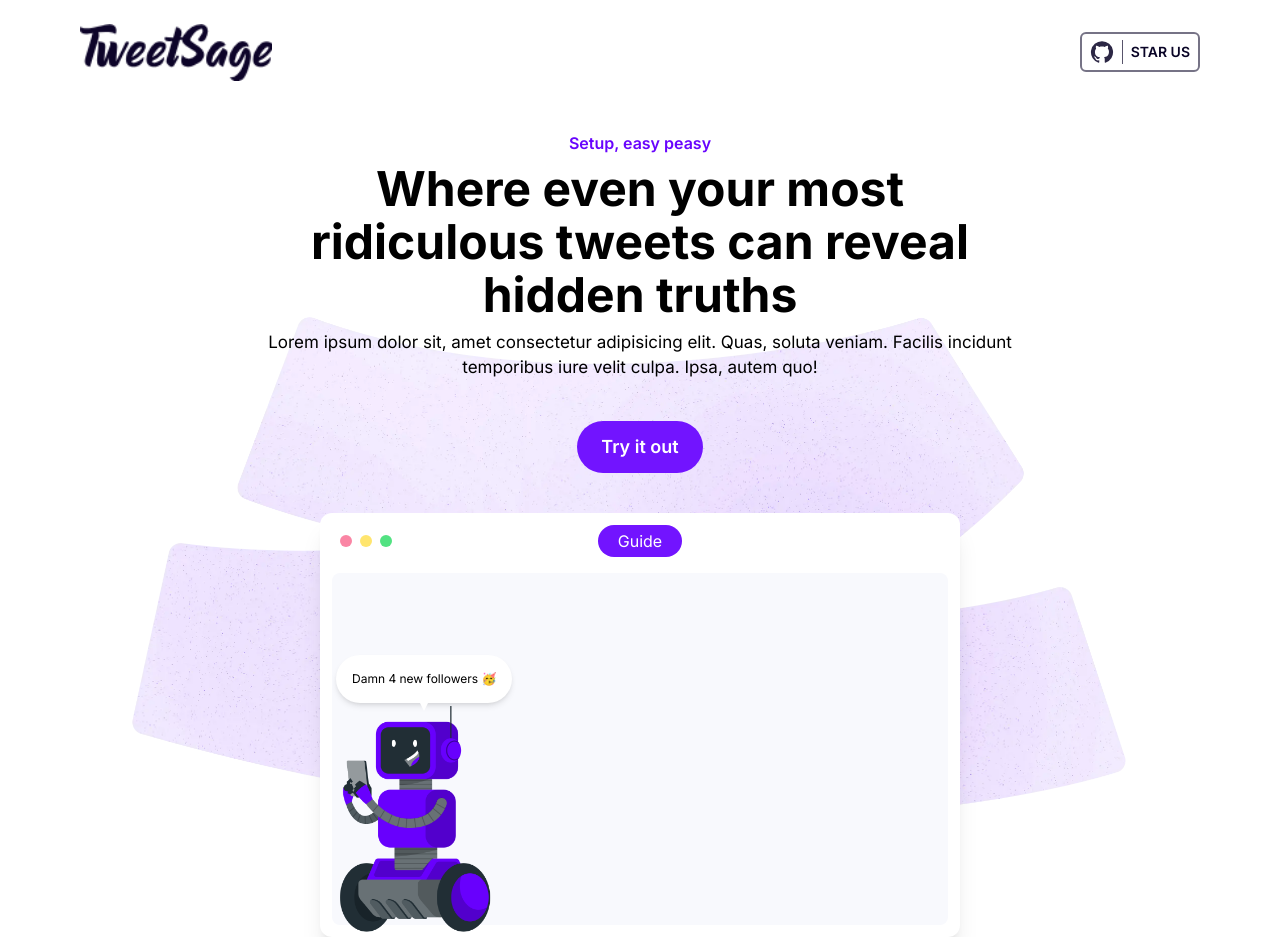
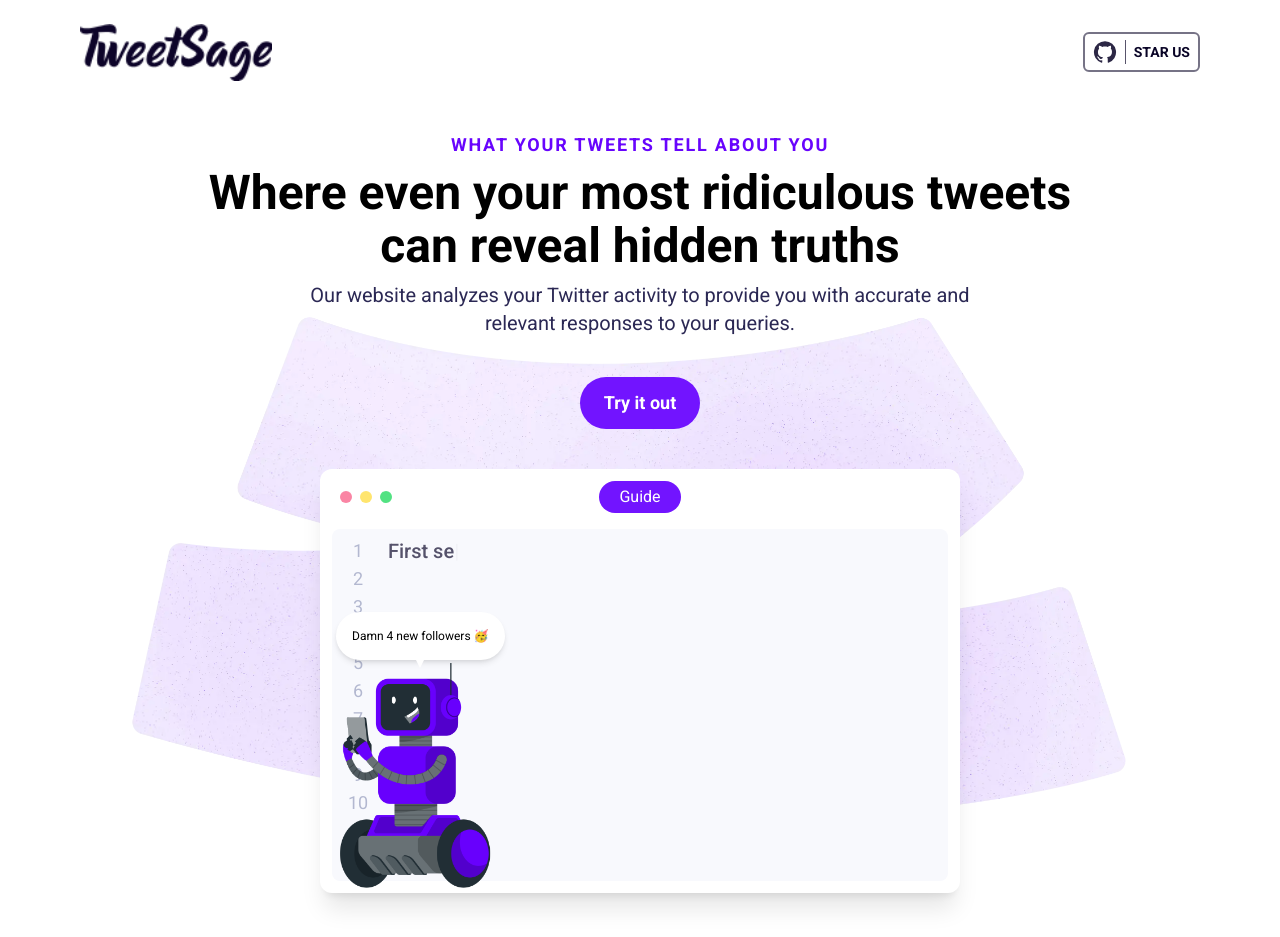
Before and after one commit to Aadarsh805/TweetSage, a Next.js app: page / in a window 1280 px wide. After the commit the page ends 893 px from the top, so only its background shows below. Built offline with nearby package versions, Linux system fonts and the light colour scheme.

Commit message:
few framer motion transitions

```diff
--- a/app/layout.tsx
+++ b/app/layout.tsx
@@ -23,16 +23,13 @@
 }: {
   children: React.ReactNode;
 }) {
-  const scrollTop = () => {
-    console.log("hellow");
-  };
   useEffect(() => {
     window.scrollTo(0, 0);
-  }, [scrollTop]);
+  }, []);
 
   return (
     <html>
-      <body className="h-screen">
+      <body className="h-screengroup-hover:translate-x-[-9.5rem]">
         <Navbar />
         <Image
           src={bgImage}
--- a/app/page.tsx
+++ b/app/page.tsx
@@ -3,6 +3,8 @@
 import Image from "next/image";
 import Link from "next/link";
 import bot from "public/bot.png";
+import { useEffect, useState } from "react";
+import { motion } from "framer-motion";
 
 const page = () => {
   // const transitionRef = useRef<null | HTMLInputElement>(null);
@@ -11,21 +13,49 @@
   //   transitionRef!.current!.style.transform = `translateY(-200vh)`;
   // };
 
+  const sentences = ["First sentence", "Second sentence", "Third sentence"];
+  const [index, setIndex] = useState(0);
+  const [text, setText] = useState("");
+
+  useEffect(() => {
+    const interval = setInterval(() => {
+      const currentSentence = sentences[index];
+      const currentChar = currentSentence[text.length];
+
+      if (text.length === currentSentence.length) {
+        setText("");
+        setIndex((index + 1) % sentences.length);
+      } else {
+        setText(text + currentChar);
+      }
+    }, 100);
+
+    return () => clearInterval(interval);
+  }, [index, text, sentences]);
+
+  const numbers = [1, 2, 3, 4, 5, 6, 7, 8, 9, 10];
+
   return (
     <div
       // ref={transitionRef}
       className="flex flex-col relative transition-all duration-500 ease-linear"
     >
-      <div className="sm:mt-20 mt-20 flex flex-col items-center justify-center sm:gap-10 gap-6 relative px-10">
-        <div className="flex z-[20] flex-col items-center justify-center text-center gap-2 max-w-[48em] ">
-          <p className="text-[#6804fd] font-semibold">Setup, easy peasy</p>
+      <motion.div
+        animate={{ y: 0, opacity: 1 }}
+        initial={{ y: "50%", opacity: 0 }}
+        transition={{ duration: 0.5 }}
+        className="sm:mt-20 mt-20 flex flex-col items-center justify-center sm:gap-10 gap-6 relative px-10"
+      >
+        <div className="flex z-[20] flex-col items-center justify-center text-center gap-2 max-w-[58em] ">
+          <p className="text-[#6804fd] font-semibold text-lg tracking-widest uppercase">
+            What your tweets tell about you
+          </p>
           <h1 className="text-3xl xs:text-4xl sm:text-5xl font-semibold lg:font-bold lg:leading-[3.3rem] leading-8">
             Where even your most ridiculous tweets can reveal hidden truths{" "}
           </h1>
-          <p className="text-[14px] md:text-[16px] lg:text-[17px]">
-            Lorem ipsum dolor sit, amet consectetur adipisicing elit. Quas,
-            soluta veniam. Facilis incidunt temporibus iure velit culpa. Ipsa,
-            autem quo!
+          <p className="text-[14px] md:text-[16px] lg:text-xl max-w-2xl text-[#2b2854]">
+            Our website analyzes your Twitter activity to provide you with
+            accurate and relevant responses to your queries.
           </p>
         </div>
 
@@ -42,7 +72,7 @@
             <div
               className={`relative group-hover:translate-x-[-9.5rem] transition duration-700`}
             >
-              <Image src={bot} alt="bot" className={`w-[10rem]  `} />
+              <Image src={bot} alt="bot" className={`w-[10rem]`} />
               <div
                 className={`bot-chat absolute whitespace-nowrap z-50 -top-[3rem] left-0 w-fit p-4 text-xs bg-white rounded-full shadow-md hidden opacity-0 group-hover:flex group-hover:opacity-100 transition duration-1000`}
               >
@@ -66,32 +96,23 @@
             </p>
           </div>
           <div className="bg-[#f8f9fd] h-[18rem] sm:h-[22rem] px-4 py-2 rounded-lg z-[20]">
-            {/*  */}
+            <div className="flex  absolute max-h-fit overflow-hidden w-fit flex-col items-center">
+              {numbers.map((number) => (
+                <span key={number} className="text-[#b3b8d0] lg:text-lg">
+                  {number}
+                </span>
+              ))}
+            </div>
+            <p className="ml-10 leading-8 text-lg lg:text-xl font-medium text-[#090426ae] typing-effect2">
+              {text}
+            </p>
           </div>
         </div>
 
         {/* <Image src={boba5} alt="bobo" className=" w-[30rem]" /> */}
-      </div>
+      </motion.div>
     </div>
   );
 };
 
 export default page;
-
-{
-  /* <p className="text-black">Setup, easy peasy</p>
-<h1 className="font-extrabold text-4xl  lg:text-5xl leading-[1em] text-black">
-  Where even your most ridiculous tweets can reveal hidden truths{" "}
-</h1>
-<p className="text-[#758297] w-full  lg:w-[40em] text-md lg:text-xl ">Lorem ipsum dolor sit, amet consectetur adipisicing elit. Quas, soluta veniam. Facilis incidunt temporibus iure velit culpa. Ipsa, autem quo!
-</p>
-<Link href="/about">
-  <button className="bg-[#0EA5E9] py-2 px-5 rounded-md font-semibold ">
-    Get Started
-  </button>
-</Link> */
-}
-
-// sm:w-[26em] md:w-[32em] lg:w-[34em]  sm:h-[17em] md:h-[18em] lg:h-[20em]
-
-// sm:w-[23.5em] md:w-[30em] lg:w-[32em] sm:h-[13em] md:h-[14em] lg:h-[16em]
--- a/app/play/Answers.tsx
+++ b/app/play/Answers.tsx
@@ -1,6 +1,7 @@
 import React, { use, useEffect, useRef, useState } from "react";
 import bot from "public/bot.png";
 import Image from "next/image";
+import { motion } from "framer-motion";
 
 type AnswerProp = {
   answer: string;
@@ -22,14 +23,19 @@
   // }, [displayedText]);
 
   return (
-    <div className="group relative example w-full max-w-[50em] h-full bg-white px-3 py-3  shadow-xl rounded-xl z-30">
+    <motion.div
+      animate={{ y: 0, opacity: 1 }}
+      initial={{ y: "10%", opacity: 0 }}
+      transition={{ duration: 0.5 }}
+      className="group relative example w-full max-w-[50em] h-full bg-white px-3 py-3  shadow-xl rounded-xl z-30"
+    >
       <div className="absolute bottom-0 z-50 hidden md:block">
         <div
           className={`relative group-hover:translate-x-[-9.5rem] transition duration-700 ${
             answer && "lg:translate-x-[-9.5rem]"
           }`}
         >
-          <Image src={bot} alt="bot" className={`w-[10rem]  `} />
+          <Image src={bot} alt="bot" className={`w-[10rem]`} />
           <div
             className={`bot-chat absolute whitespace-nowrap z-50 -top-[3.5rem] left-0 w-fit p-4 text-xs bg-white rounded-full shadow-md hidden opacity-0 group-hover:flex group-hover:opacity-100 transition duration-1000 ${
               answer && "flex opacity-100"
@@ -71,21 +77,14 @@
             </span>
           ))}
         </div>
-        {!answer && (
-          <span
-            // ref={cursorRef}
-            className="cursor ml-10"
-          >
-            ^
-          </span>
-        )}
+        {!answer && <span className="cursor ml-10">^</span>}
         {answer && (
           <p className="ml-10 leading-8 text-lg lg:text-xl font-medium text-[#090426ae] typing-effect">
             {displayedText}
           </p>
         )}
       </div>
-    </div>
+    </motion.div>
   );
 };
 
--- a/app/play/page.tsx
+++ b/app/play/page.tsx
@@ -6,6 +6,7 @@
 import Form from "./Form";
 import Slogan from "./Slogan";
 import ArrowUpwardIcon from "@mui/icons-material/ArrowUpward";
+import { motion } from "framer-motion";
 
 const page = () => {
   const [answer, setAnswer] = useState<string>("");
@@ -13,7 +14,12 @@
 
   return (
     <div className="mira-parent second-page mt-32 px-6 gap-12 sm:gap-20 w-full flex flex-col items-center justify-center relative z-30">
-      <div className="mira flex flex-col items-center z-30 w-full gap-12 sm:gap-20 ">
+      <motion.div
+        animate={{ y: 0, opacity: 1 }}
+        initial={{ y: "50%", opacity: 0 }}
+        transition={{ duration: 0.5 }}
+        className="mira flex flex-col items-center z-30 w-full gap-12 sm:gap-20 "
+      >
         <Slogan />
         <Form
           answer={answer}
@@ -21,7 +27,7 @@
           displayedText={displayedText}
           setDisplayedText={setDisplayedText}
         />
-      </div>
+      </motion.div>
       <Example />
       <Answers answer={answer} displayedText={displayedText} />
 
--- a/package.json
+++ b/package.json
@@ -13,6 +13,7 @@
     "@mui/material": "^5.11.0",
     "@vercel/analytics": "^0.1.6",
     "axios": "^1.2.1",
+    "framer-motion": "^7.10.2",
     "next": "^13.0.4",
     "openai": "^3.1.0",
     "react": "^18.2.0",
--- a/styles/globals.css
+++ b/styles/globals.css
@@ -1,4 +1,7 @@
 @import url("https://fonts.googleapis.com/css2?family=Inter:wght@300;400;500;600;700;800&display=swap");
+@import url("https://fonts.googleapis.com/css2?family=Poppins:wght@200;300;400;500;600;700;800;900&display=swap");
+@import url("https://fonts.googleapis.com/css2?family=Roboto:wght@100;300;400;500;700;900&display=swap");
+@import url("https://fonts.googleapis.com/css2?family=Open+Sans:wght@300;400;500;600;700;800&family=Roboto:wght@100;300;400;500;700;900&display=swap");
 
 @tailwind base;
 @tailwind components;
@@ -9,7 +12,7 @@
 }
 
 body {
-  font-family: "Inter", sans-serif;
+  font-family: "Roboto", sans-serif;
 }
 
 * {
@@ -35,6 +38,10 @@
 
 .typing-effect:after {
   content: "^";
+  animation: blink 1s linear infinite;
+}
+.typing-effect2:after {
+  content: "|";
   animation: blink 1s linear infinite;
 }
 
@@ -72,36 +79,3 @@
   border-top: 12px solid white;
   z-index: -10;
 }
-
-/* @media (max-width: 460px) {
-  .second-page {
-    margin-top: 20em;
-  }
-}
-
-/* @media (max-width: 660px) {
-  .second-page {
-    margin-top: 14em;
-  }
-}
-@media (max-width: 640px) {
-  .second-page {
-    margin-top: 18em;
-  }
-}
-@media (max-width: 560px) {
-  .second-page {
-    margin-top: 16em;
-  }
-}
-@media (max-width: 420px) {
-  .second-page {
-    margin-top: 13em;
-  }
-}*/
-
-/* @media (max-width: 520px) {
-  .mira {
-    gap: 15rem;
-  }
-} */
```
Also changed, not shown: 1 other file (tests, documents, lock files or other folders).
